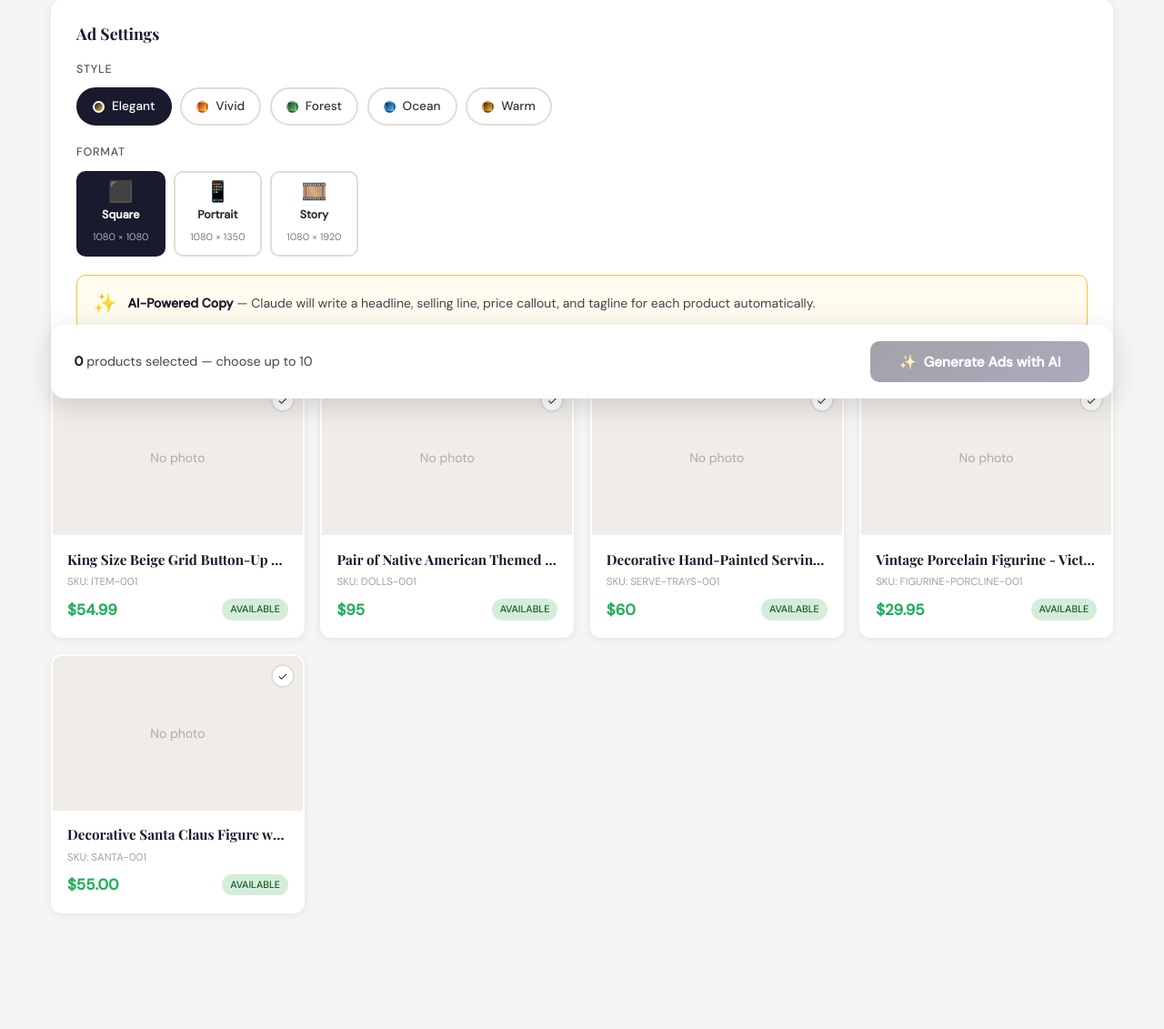
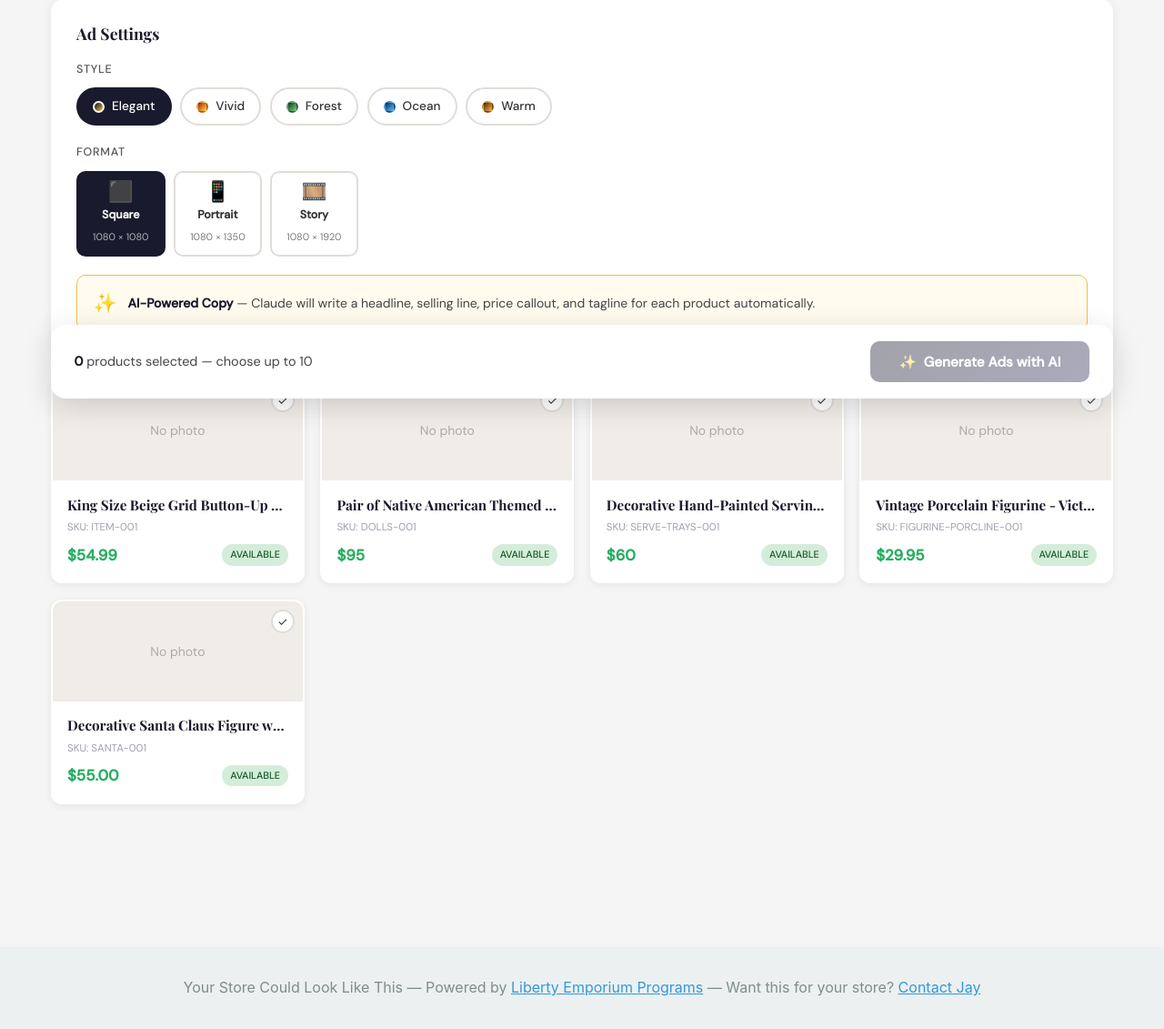
Before and after one commit to Liberty-Emporium/Liberty-Emporium-Inventory-App, a Flask app: page /ads in a window 1280 px wide. Shown: the part 346-1477 px from the top of the page at 91% size. After the commit the page ends 1441 px from the top, so only its background shows below. Run offline with Flask 3, Linux system fonts and the light colour scheme; the visitor is signed in with stand-in values (Sample User, id 1); some libraries are stand-ins or nearby versions.

Commit message:
fix: reduce product selection card image height from 170px to 110px

```diff
--- a/templates/ad_generator.html
+++ b/templates/ad_generator.html
@@ -244,7 +244,7 @@
   }
   .selectable-card.selected .select-checkbox { background: #1a1a2e; border-color: #1a1a2e; color: white; }
   .card-img {
-    height: 170px;
+    height: 110px;
     background: #f0ede8;
     display: flex; align-items: center; justify-content: center;
     overflow: hidden;
```
